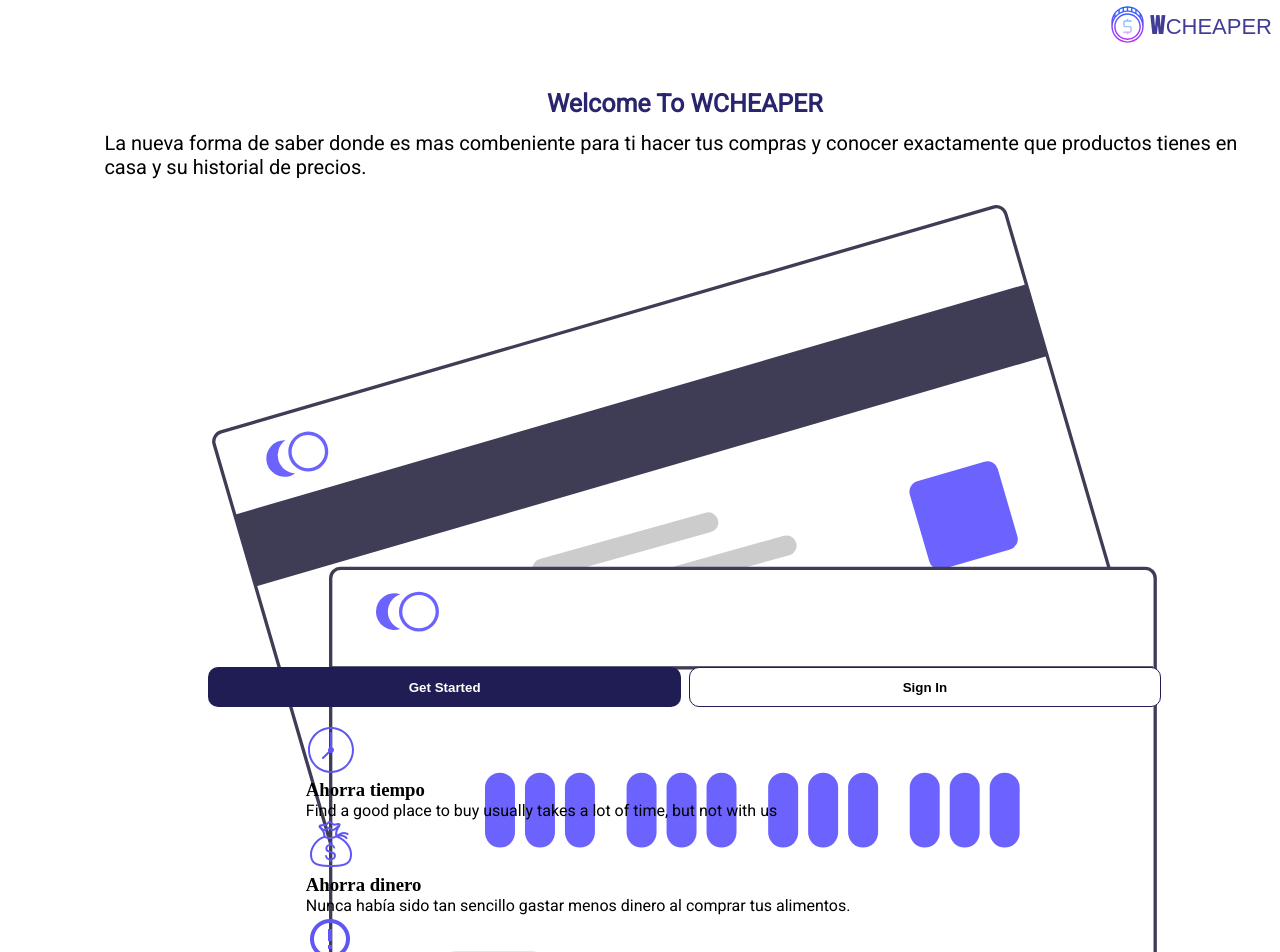
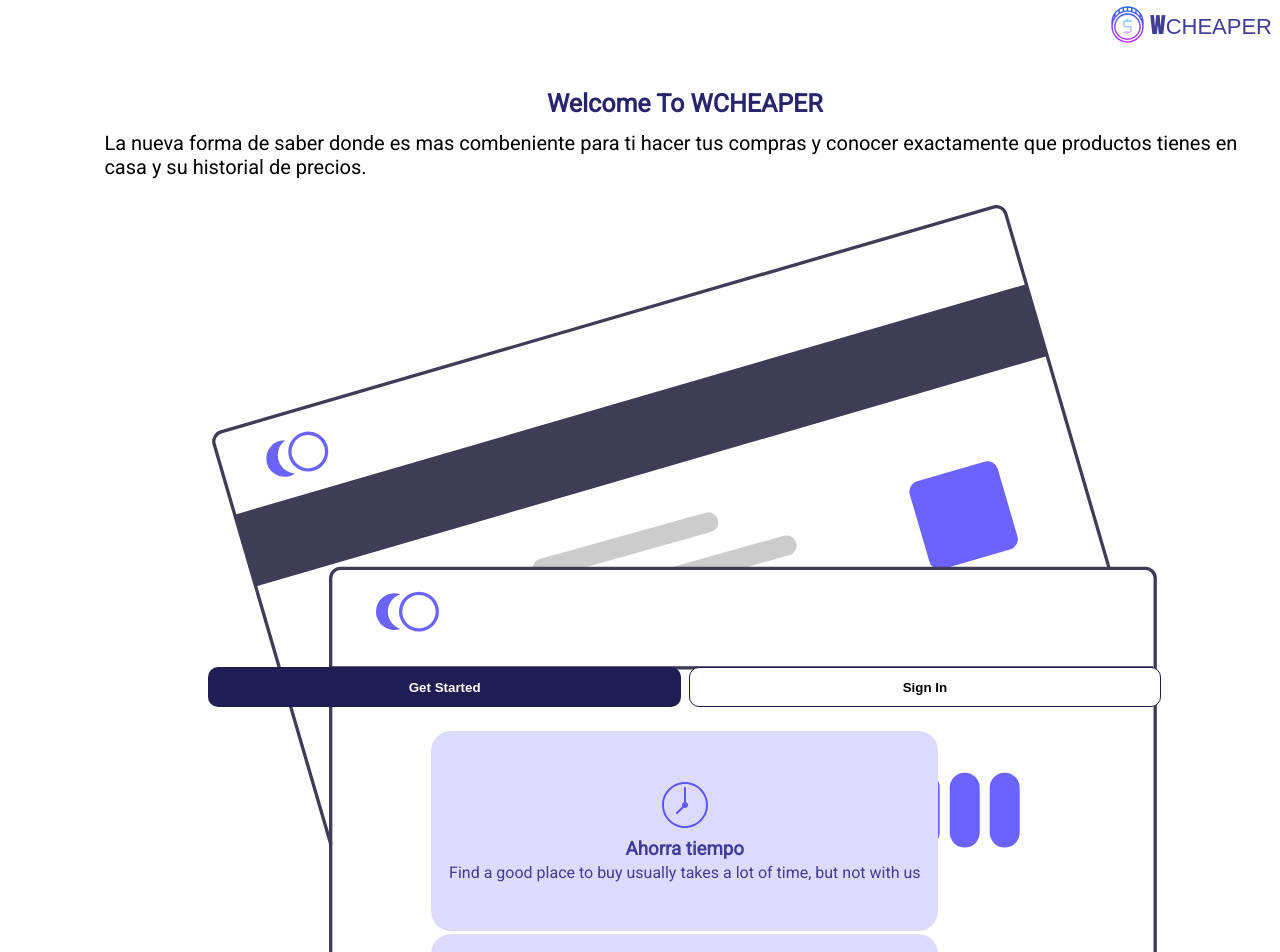
Before and after one commit to codeboy0704/supermark-client, a React (Vite) app: page / in a window 1280 px wide. Shown: the top 952 px of the page. Built offline with nearby package versions, Linux system fonts and the light colour scheme; no server answers.

Commit message:
isLogin architecture added

```diff
--- a/src/components/Home/Home.jsx
+++ b/src/components/Home/Home.jsx
@@ -1,16 +1,28 @@
 import "./home.css";
-import React, { useLayoutEffect } from "react";
+import React, { useContext, useLayoutEffect } from "react";
 import validation from "../../validations/signUp.validation";
 import Logo from "../../images/pre-logos/icons8-dollar-coin.svg";
 import FirstTime from "./FirstTime.jsx";
 import MainLogo from "../MainLogo";
+import { UserContext } from "../../context/UserContext";
+import Budget from "../budget/Budget";
 
 function Main() {
   const localStorage = window.localStorage;
+  const { user, login } = useContext(UserContext)
   return (
     <div className="home_container">
       <MainLogo />
-      <FirstTime />
+      {login ? (
+        <>
+          <Budget />
+        </>
+      ) : (
+        <>
+          <FirstTime />
+        </>
+
+      )}
     </div>
   );
 }
--- a/src/components/Home/home.css
+++ b/src/components/Home/home.css
@@ -45,6 +45,7 @@
   flex-flow: column wrap;
   align-items: center;
   justify-content: center;
+  font-family: 'Roboto', sans-serif;
 }
 
 .first_time_main {
@@ -137,10 +138,34 @@
   object-fit: cover;
 }
 
-/* .first_time_img_container img {
-  width: 80%;
-  object-fit: cover;
-}  */
+/*Benefits*/
+.benefits_container {
+  display: flex;
+  align-items: center;
+  justify-content: center;
+  flex-flow: column nowrap;
+  padding: 0.3rem 0.2rem;
+}
+
+.benefits_container .benefits_item {
+  display: flex;
+  justify-content: center;
+  align-items: center;
+  flex-flow: column nowrap;
+  background-color: #dcdbfc;
+  text-align: center;
+  color: #413d96;
+  width: 65%;
+  height: 200px;
+  margin: 0.1rem 0.4rem;
+  border-radius: 20px;
+  padding: 0.3rem;
+}
+
+
+.benefits_item div h3 {
+  margin: 0.2rem 0;
+}
 
 @media screen and (min-width: 550px) and (max-width: 768px) {
   .first_time_img_container {
```
